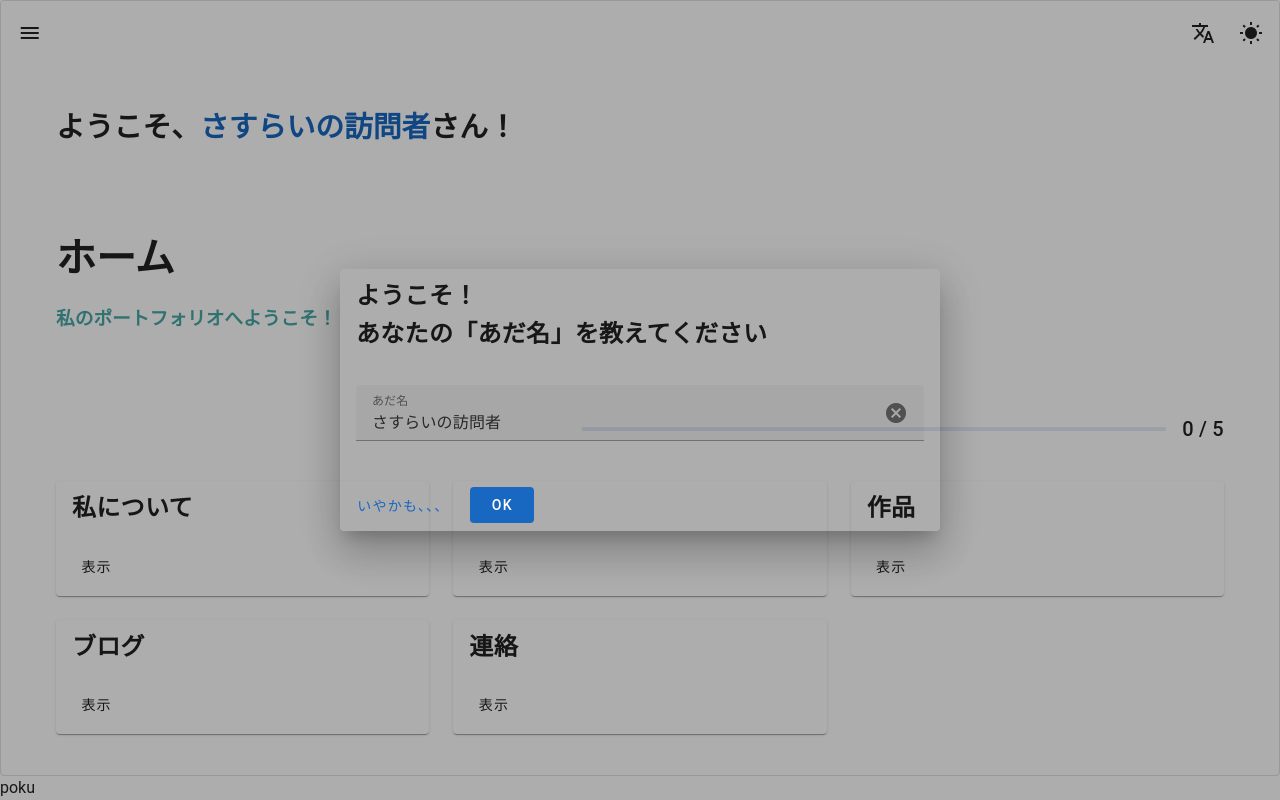
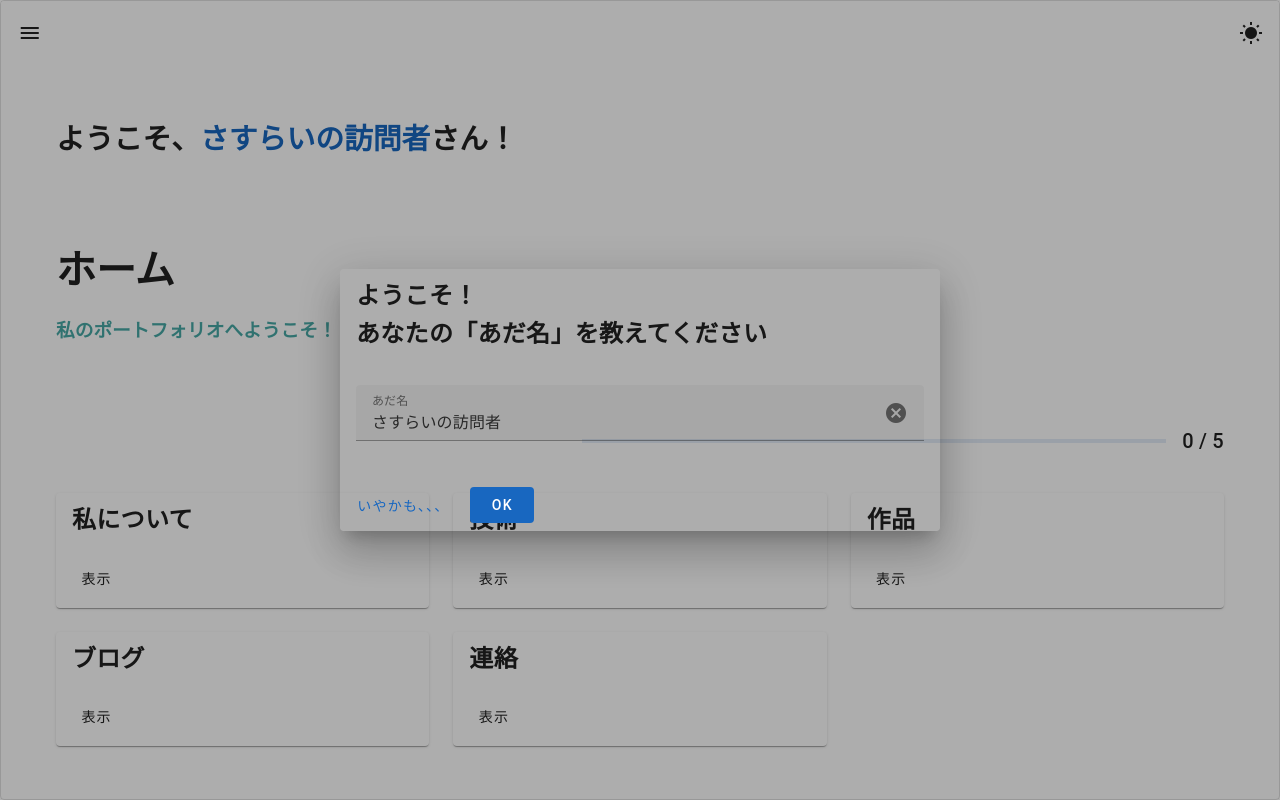
Before and after one commit to Kenokuda/my-portfolio, a Nuxt app in the folder my-portfolio/: page / in a window 1280 px wide. Built offline with nearby package versions, Linux system fonts and the light colour scheme.

Commit message:
fix: worksのURL fix: TODOを追加 fix: footerを削除

```diff
--- a/my-portfolio/components/WireFrames/WireFrame.vue
+++ b/my-portfolio/components/WireFrames/WireFrame.vue
@@ -12,10 +12,10 @@
 
       <v-spacer />
 
-      <!-- テーマトグルボタン -->
-      <v-btn icon @click="toggleLocale" title="言語切り替え">
+      <!-- TODO:言語トグルボタン -->
+      <!-- <v-btn icon @click="toggleLocale" title="言語切り替え">
         <v-icon>mdi-translate</v-icon>
-      </v-btn>
+      </v-btn> -->
 
       <!-- テーマトグルボタン -->
       <v-btn icon @click="toggleTheme" :title="themeLabel">
--- a/my-portfolio/layouts/default.vue
+++ b/my-portfolio/layouts/default.vue
@@ -8,8 +8,5 @@ import WireFrame from "~/components/WireFrames/WireFrame.vue";
     <WireFrame>
       <slot />
     </WireFrame>
-
-    <!-- フッター -->
-    <AppFooter />
   </v-app>
 </template>
--- a/my-portfolio/pages/works.vue
+++ b/my-portfolio/pages/works.vue
@@ -105,7 +105,7 @@ const projects = [
     title: "ポートフォリオサイト",
     description:
       "自分のポートフォリオサイトを作成しました。Vue.jsとVuetifyを使用。今見てるサイトです！",
-    link: "https://example.com/portfolio",
+    link: "https://kenokuda.github.io/my-portfolio/",
   },
 ];
 
```
